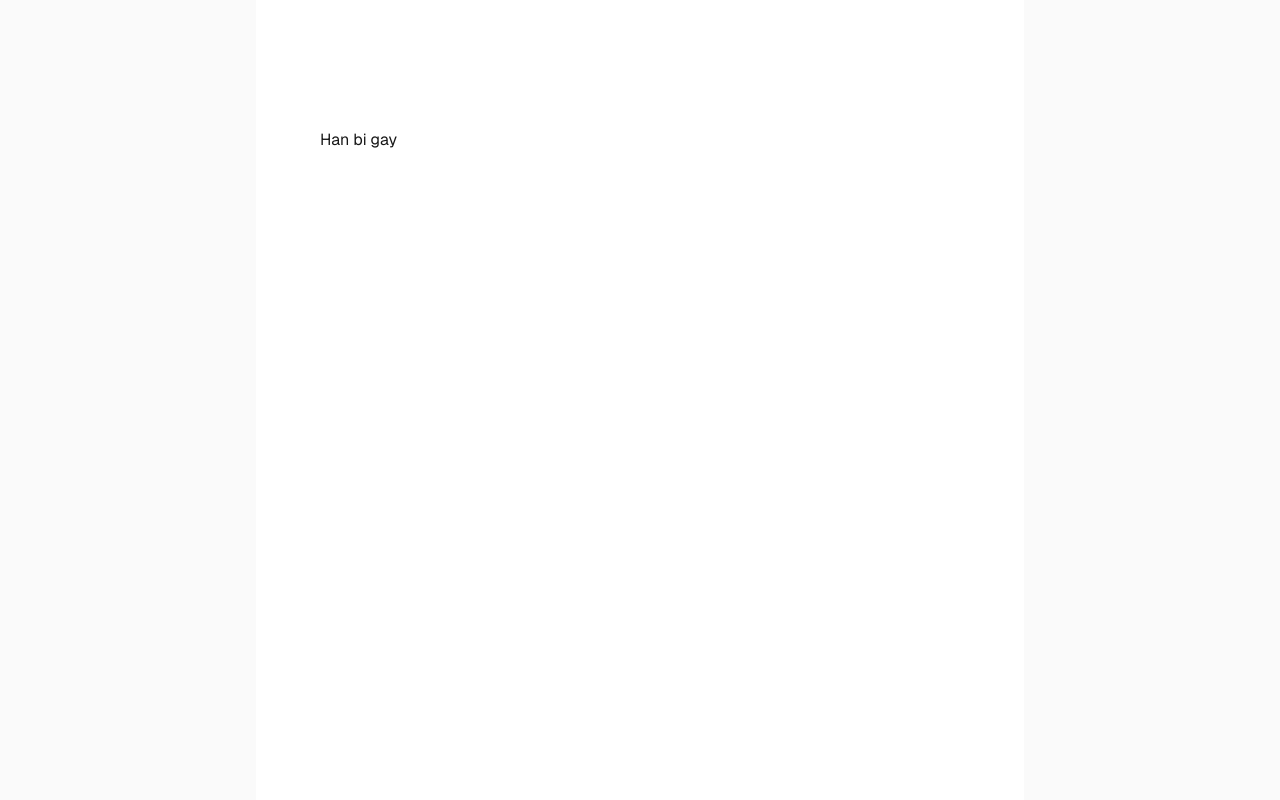
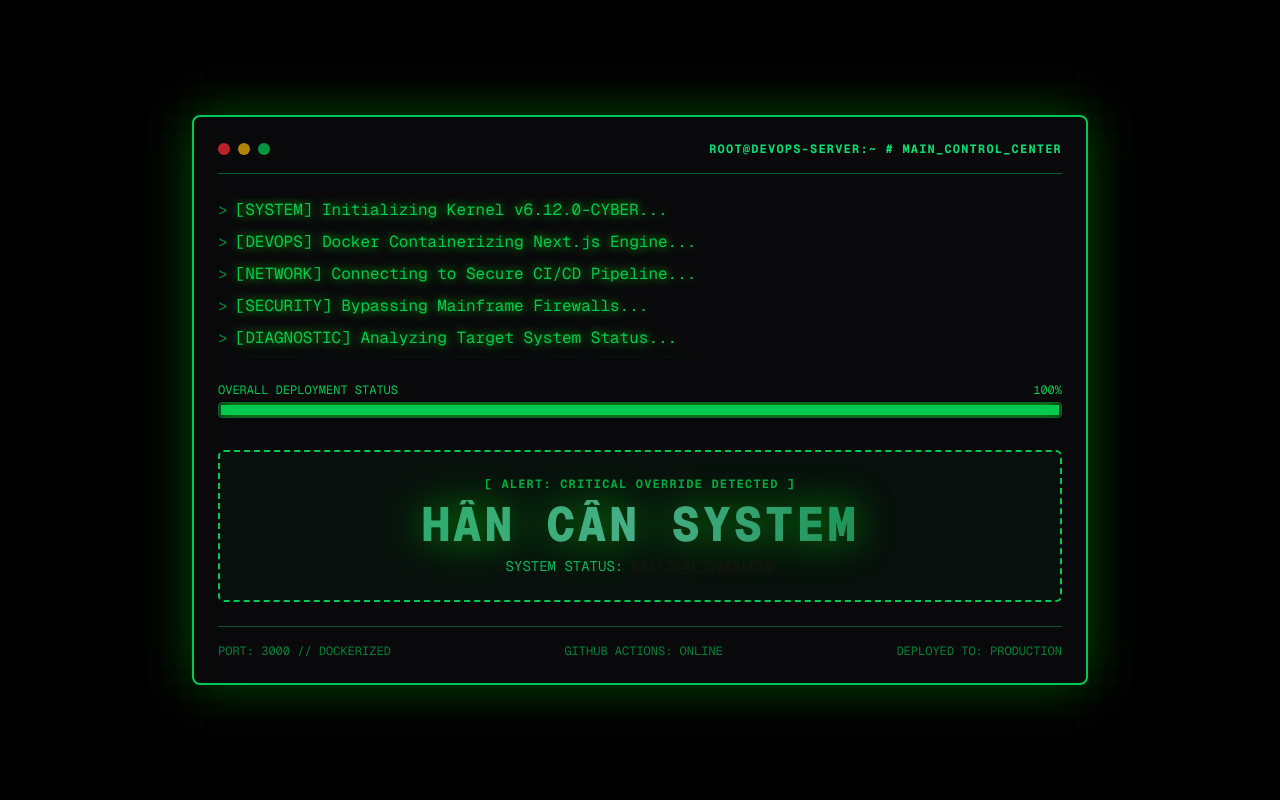
Before and after one commit to LaPhucHan/Gay_Long, a Next.js app: page / in a window 1280 px wide. Built offline with nearby package versions, Linux system fonts and the light colour scheme.

Commit message:
Update page UI to Cyberpunk Hacker Terminal

```diff
--- a/app/page.tsx
+++ b/app/page.tsx
@@ -1,11 +1,98 @@
-import Image from "next/image";
+"use client";
+
+import { useState, useEffect } from "react";
 
 export default function Home() {
+  const [logs, setLogs] = useState<string[]>([]);
+  const [progress, setProgress] = useState(0);
+
+  useEffect(() => {
+    const bootLogs = [
+      "[SYSTEM] Initializing Kernel v6.12.0-CYBER...",
+      "[DEVOPS] Docker Containerizing Next.js Engine...",
+      "[NETWORK] Connecting to Secure CI/CD Pipeline...",
+      "[SECURITY] Bypassing Mainframe Firewalls...",
+      "[DIAGNOSTIC] Analyzing Target System Status...",
+      "[CRITICAL] DIAGNOSTIC COMPLETE. CORE REPORT READY.",
+    ];
+
+    bootLogs.forEach((log, index) => {
+      setTimeout(() => {
+        setLogs((prev) => [...prev, log]);
+      }, (index + 1) * 600);
+    });
+
+    const interval = setInterval(() => {
+      setProgress((prev) => (prev < 100 ? prev + 1 : 100));
+    }, 40);
+
+    return () => clearInterval(interval);
+  }, []);
+
   return (
-    <div className="flex flex-col flex-1 items-center justify-center bg-zinc-50 font-sans dark:bg-black">
-      <main className="flex flex-1 w-full max-w-3xl flex-col items-center justify-between py-32 px-16 bg-white dark:bg-black sm:items-start">
-        <p>Han bi gay</p>
-      </main>
+    <div className="min-h-screen bg-black text-green-500 font-mono p-6 flex flex-col items-center justify-center relative overflow-hidden select-none">
+      {/* Background Matrix Grid Overlay */}
+      <div className="absolute inset-0 bg-[radial-gradient(#00ff00_1px,transparent_1px)] [background-size:16px_16px] opacity-10 pointer-events-none"></div>
+
+      {/* Main Terminal Window */}
+      <div className="w-full max-w-4xl bg-zinc-950 border-2 border-green-500 shadow-[0_0_50px_rgba(0,255,0,0.3)] rounded-lg p-6 relative z-10 backdrop-blur-md">
+
+        {/* Terminal Header */}
+        <div className="flex items-center justify-between border-b border-green-800 pb-4 mb-6">
+          <div className="flex space-x-2">
+            <div className="w-3 h-3 rounded-full bg-red-500 animate-pulse"></div>
+            <div className="w-3 h-3 rounded-full bg-yellow-500 animate-pulse delay-75"></div>
+            <div className="w-3 h-3 rounded-full bg-green-500 animate-pulse delay-150"></div>
+          </div>
+          <p className="text-xs text-green-400 tracking-widest font-bold uppercase">
+            ROOT@DEVOPS-SERVER:~ # MAIN_CONTROL_CENTER
+          </p>
+        </div>
+
+        {/* System Logs Area */}
+        <div className="space-y-2 text-sm md:text-base h-40 overflow-y-auto mb-6 scrollbar-thin scrollbar-thumb-green-500">
+          {logs.map((log, idx) => (
+            <div key={idx} className="flex items-center space-x-2">
+              <span className="text-green-700">&gt;</span>
+              <span className="drop-shadow-[0_0_5px_rgba(0,255,0,0.8)]">{log}</span>
+            </div>
+          ))}
+        </div>
+
+        {/* Progress Bar */}
+        <div className="mb-8">
+          <div className="flex justify-between text-xs mb-1">
+            <span>OVERALL DEPLOYMENT STATUS</span>
+            <span>{progress}%</span>
+          </div>
+          <div className="w-full bg-zinc-900 border border-green-800 h-4 rounded overflow-hidden p-0.5">
+            <div
+              className="bg-green-500 h-full transition-all duration-75 shadow-[0_0_15px_#00ff00]"
+              style={{ width: `${progress}%` }}
+            ></div>
+          </div>
+        </div>
+
+        {/* Dramatic Hân Cấn Section */}
+        <div className="border-2 border-dashed border-green-500 bg-green-950/20 p-6 rounded-md text-center relative group hover:border-red-500 transition-colors duration-300">
+          <p className="text-xs text-green-600 tracking-widest mb-2 font-bold">
+            [ ALERT: CRITICAL OVERRIDE DETECTED ]
+          </p>
+          <h1 className="text-3xl md:text-5xl font-extrabold text-transparent bg-clip-text bg-gradient-to-r from-green-400 via-emerald-300 to-green-600 tracking-wider animate-pulse drop-shadow-[0_0_20px_rgba(0,255,0,0.8)]">
+            HÂN CẤN SYSTEM
+          </h1>
+          <p className="mt-2 text-sm text-green-400 opacity-80">
+            SYSTEM STATUS: <span className="text-red-500 font-bold underline animate-ping">CRITICAL OVERLOAD</span>
+          </p>
+        </div>
+
+        {/* Terminal Footer */}
+        <div className="mt-6 pt-4 border-t border-green-900 flex flex-wrap justify-between text-xs text-green-700">
+          <span>PORT: 3000 // DOCKERIZED</span>
+          <span>GITHUB ACTIONS: ONLINE</span>
+          <span>DEPLOYED TO: PRODUCTION</span>
+        </div>
+      </div>
     </div>
   );
 }
```
